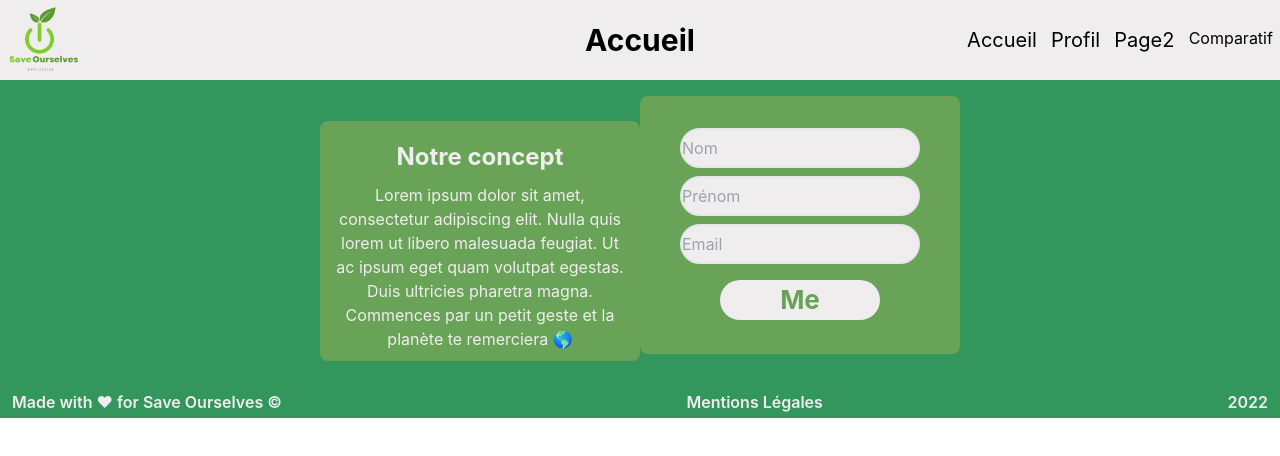
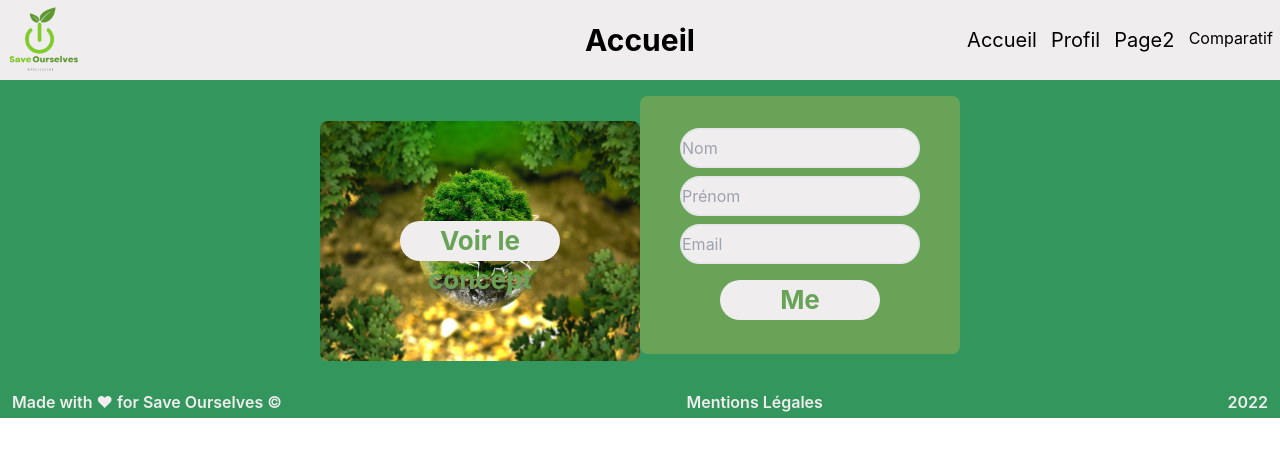
Before and after one commit to KevinLavigne/hackathon, a React (Vite) app in the folder frontend/: page / in a window 1280 px wide. Shown: the top 456 px of the page. Built offline with nearby package versions, Linux system fonts and the light colour scheme.

Commit message:
adding concept style to flip card

```diff
--- a/frontend/src/components/Concept.css
+++ b/frontend/src/components/Concept.css
@@ -1,5 +1,4 @@
 .border-concept {
-  border: 2px solid #68a357;
   background-color: #68a357;
   color: #f0edee;
 }
@@ -8,3 +7,29 @@
   font-weight: bold;
   font-size: 1.5rem;
 }
+
+.border-concept p {
+  font-size: 0.8rem;
+}
+
+#button-concept {
+  background-color: #f0edee;
+  width: 10rem;
+  height: 2.5rem;
+  color: #68a357;
+  font-weight: bold;
+  position : absolute;
+}
+#button-concept-2 {
+  background-color: #f0edee;
+  width: 8rem;
+  height: 2rem;
+  color: #68a357;
+  font-weight: bold;
+}
+
+#button-concept:focus {
+  background-color: #c97064;
+  color: #f0edee;
+  transition: 0.1s;
+}
--- a/frontend/src/components/Concept.jsx
+++ b/frontend/src/components/Concept.jsx
@@ -1,20 +1,54 @@
-import React from "react";
+/* eslint-disable */
+import ReactCardFlip from "react-card-flip";
+import React, { useState } from "react";
 import "./Concept.css";
+import photoHome from "../assets/picenvironment.jpg";
 
 function Concept() {
+  const [isFlipped, setIsFlipped] = useState(false);
+
+  const handleClick = () => {
+    setIsFlipped(!isFlipped);
+  };
   return (
-    <div className=" border-concept rounded-lg h-60 mt-6 w-80 ">
-      <h1 className="font-bold flex justify-center mt-4 ">Notre concept</h1>
-      <p className="text-center mt-2 pl-2 pr-2">
-        Lorem ipsum dolor sit amet, consectetur adipiscing elit. Nulla quis
-        lorem ut libero malesuada feugiat. Ut ac ipsum eget quam volutpat
-        egestas. Duis ultricies pharetra magna.
-      </p>
-      <p className="text-center pl-2 pr-2">
-        Commences par un petit geste et la planète te remerciera 🌎
-      </p>
-    </div>
+    <ReactCardFlip isFlipped={isFlipped}>
+      <div className="flex justify-center flex items-center flex-col">
+        <img
+          className=" border-concept rounded-lg h-60 mt-6 w-80 flex justify-center flex items-center flex-col "
+          src={photoHome}
+          alt="logo du site"
+        />
+        <button
+          id="button-concept"
+          className=" rounded-full mt-6"
+          type="button"
+          onClick={handleClick}
+        >
+          Voir le concept
+        </button>
+      </div>
+
+      <div className=" border-concept rounded-lg h-60 mt-6 w-80 flex justify-center flex items-center flex-col">
+        <p className="text-center mt-2 pl-2 pr-2">
+          Si tu tiens cette application entre les mains, c est certainement
+          parce que tu participes au défi des petits gestes pour la planète.
+          Afin de t aider à réduire ton empreinte carbone, nous t avons concocté
+          une liste de 50 actions à réaliser au quotidien pour rendre la planète
+          plus verte que le bonhomme de Cetelem.
+        </p>
+        <p className="text-center pl-2 pr-2">
+          Commence dès maintenant et la planète te remerciera 🌎
+        </p>
+        <button
+          id="button-concept-2"
+          className=" rounded-full mt-2"
+          type="button"
+          onClick={handleClick}
+        >
+          Retour
+        </button>
+      </div>
+    </ReactCardFlip>
   );
 }
-
 export default Concept;
```
Also changed, not shown: frontend/src/assets/picenvironment.jpg (added).
